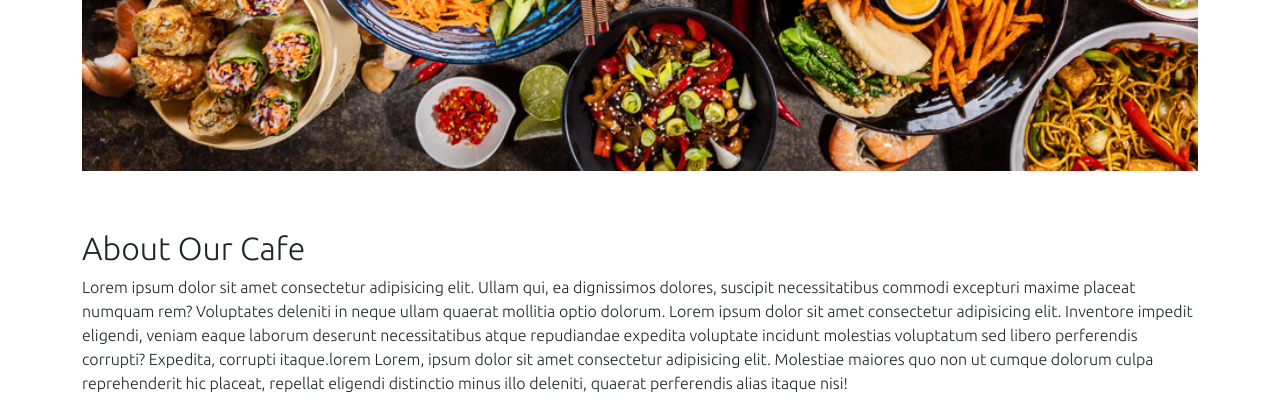
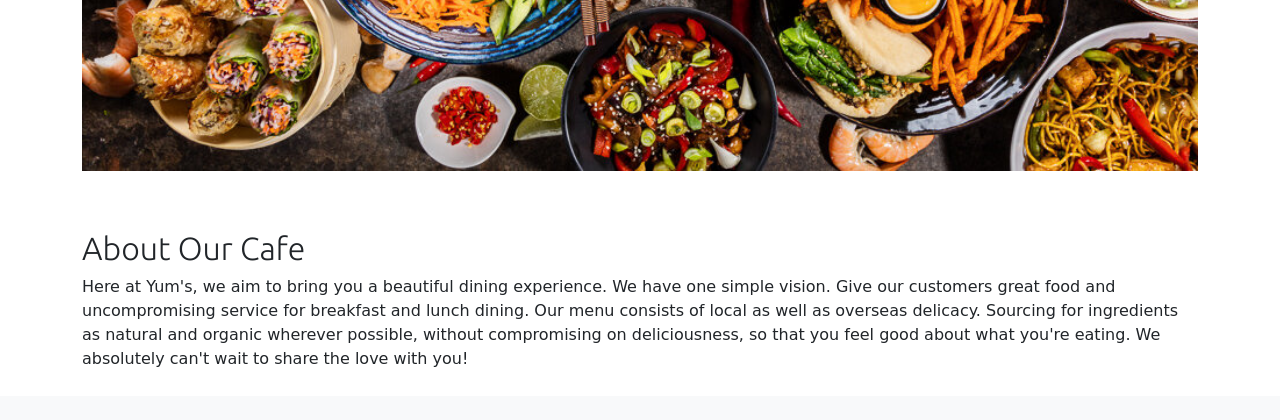
Before and after one commit to desmondweh29/Food-Ordering-System, a PHP site: page /Webtech/ in a window 1280 px wide. Shown: the part 614-1034 px from the top of the page. After the commit the page ends 981 px from the top, so only its background shows below. Run offline with PHP 8.4, Linux system fonts and the light colour scheme.

Commit message:
added about us on index

```diff
--- a/index.php
+++ b/index.php
@@ -7,15 +7,12 @@
         <img src="images/food.jpg" alt="food.jpg" class="img-fluid mx-auto d-block">
         <div id="about-us">
             <h2><br>About Our Cafe</h2>
-            <p class="text-justify">Lorem ipsum dolor sit amet consectetur adipisicing elit. Ullam qui, ea dignissimos
-                dolores, suscipit
-                necessitatibus commodi excepturi maxime placeat numquam rem? Voluptates deleniti in neque ullam quaerat
-                mollitia optio dolorum. Lorem ipsum dolor sit amet consectetur adipisicing elit. Inventore impedit
-                eligendi,
-                veniam eaque laborum deserunt necessitatibus atque repudiandae expedita voluptate incidunt molestias
-                voluptatum sed libero perferendis corrupti? Expedita, corrupti itaque.lorem Lorem, ipsum dolor sit amet
-                consectetur adipisicing elit. Molestiae maiores quo non ut cumque dolorum culpa reprehenderit hic
-                placeat, repellat eligendi distinctio minus illo deleniti, quaerat perferendis alias itaque nisi!</p>
+            <p class="text-justify" style="font-family: cursive; ">
+            Here at Yum's, we aim to bring you a beautiful dining experience.
+            We have one simple vision.
+            Give our customers great food and uncompromising service for breakfast and lunch dining.
+            Our menu consists of local as well as overseas delicacy. Sourcing for ingredients as natural and organic wherever possible, without compromising on deliciousness, so that you feel good about what you're eating.
+            We absolutely can't wait to share the love with you!</p>
         </div>
         <!-- End of #about-us  -->
     </div>
```
